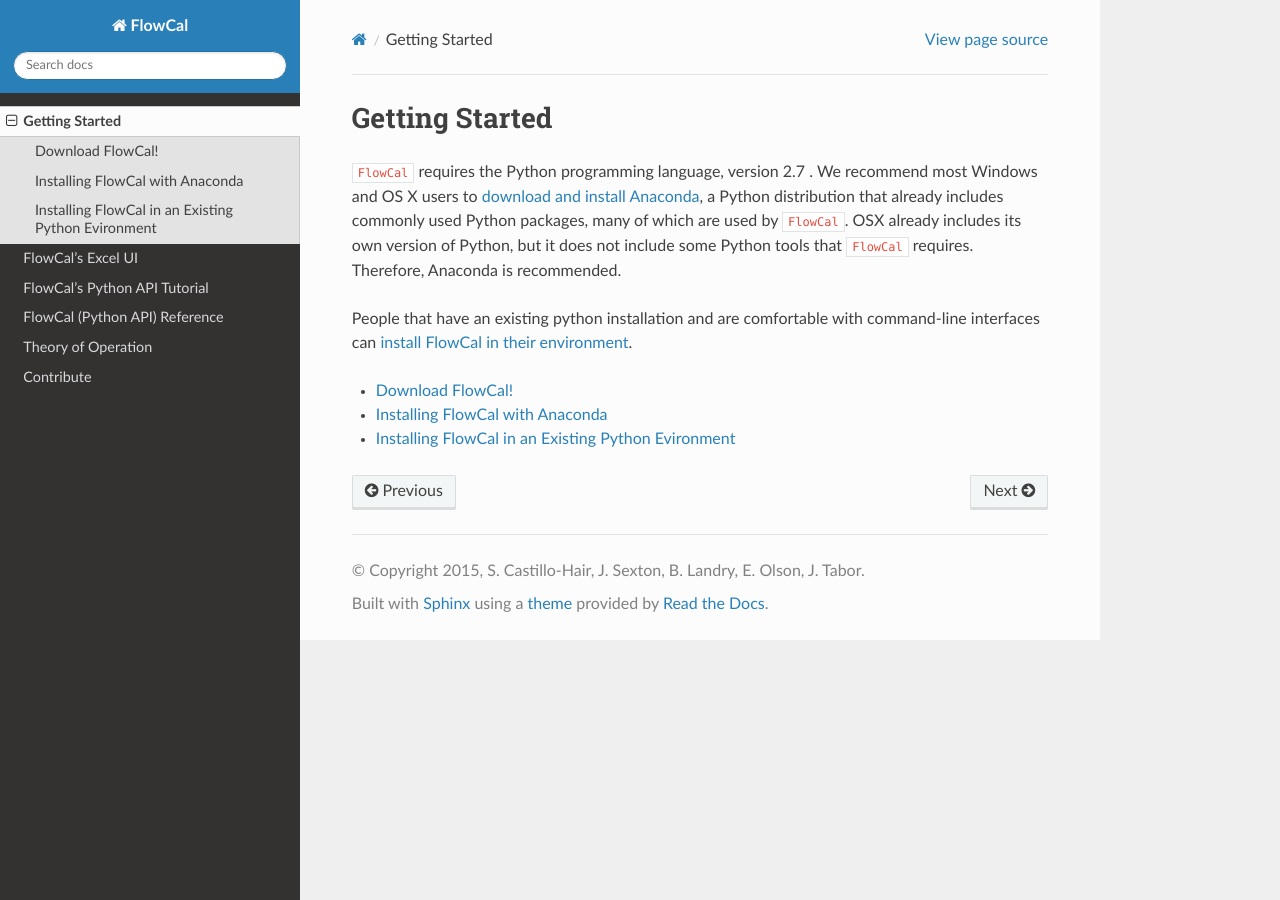
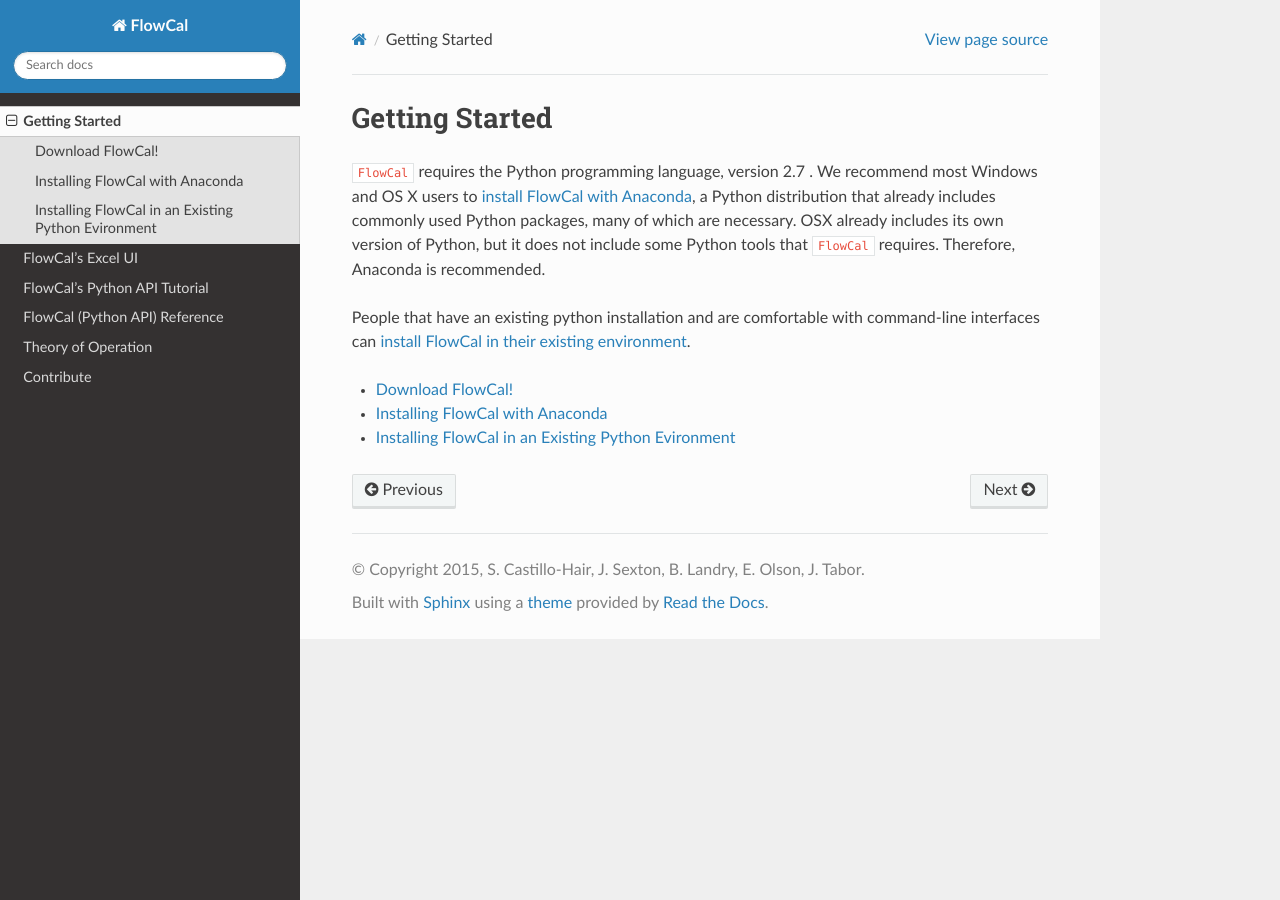
Before and after one commit to taborlab/FlowCal, a Sphinx documentation site: the page built from doc/getting_started/index.rst, in a window 1280 px wide. Built offline with Sphinx 7.4.7 and the Read the Docs theme 2.0.0, drawn with Linux system fonts in a browser that asks for light colours; the version number could not be read and is left out.

Commit message:
Small changes to the getting started section of documentation.

```diff
--- a/doc/getting_started/index.rst
+++ b/doc/getting_started/index.rst
@@ -1,9 +1,9 @@
 Getting Started
 ===============
 
-``FlowCal`` requires the Python programming language, version 2.7 . We recommend most Windows and OS X users to :doc:`download and install Anaconda<install_anaconda>`, a Python distribution that already includes commonly used Python packages, many of which are used by ``FlowCal``. OSX already includes its own version of Python, but it does not include some Python tools that ``FlowCal`` requires. Therefore, Anaconda is recommended.
+``FlowCal`` requires the Python programming language, version 2.7 . We recommend most Windows and OS X users to :doc:`install FlowCal with Anaconda<install_anaconda>`, a Python distribution that already includes commonly used Python packages, many of which are necessary. OSX already includes its own version of Python, but it does not include some Python tools that ``FlowCal`` requires. Therefore, Anaconda is recommended.
 
-People that have an existing python installation and are comfortable with command-line interfaces can :doc:`install FlowCal in their environment<install_python>`.
+People that have an existing python installation and are comfortable with command-line interfaces can :doc:`install FlowCal in their existing environment<install_python>`.
 
 .. toctree::
    :maxdepth: 1
--- a/doc/getting_started/install_anaconda.rst
+++ b/doc/getting_started/install_anaconda.rst
@@ -11,10 +11,10 @@
 
 4. Inside the unzipped folder, double click on ``Install FlowCal (Windows).bat`` or ``Install FlowCal (OSX)`` if you are using Windows or OS X, respectively. This will open a terminal window and install ``FlowCal``. The installation procedure may take a few minutes. When installation is finished, the terminal will show the message “Press Enter to finish...”. If the installation was successful, your terminal should look like the figure below. Press Enter to close the terminal window.
 
-.. image:: _static/installation_completed.png
+.. image:: https://www.dropbox.com/s/4jsn9y7u3wo8srt/installation_completed.png?raw=1
 
 .. note:: **Windows**: If the following message appears after double clicking ``Install FlowCal (Windows)``: “Windows protected your PC – Windows SmartScreen prevented an unrecognized app from starting...”, click on the “More info” link under the text, and then click on the “Run anyway” button. This will remove the security restriction from the program and allow it to run properly.
 
 .. note:: **Mac OS X**: If the following error message appears after double clicking ``Install FlowCal (OSX)``: “’Install FlowCal (OSX)’ can’t be opened because it is from an unidentified developer.”, navigate to System Preferences -> Security and Privacy -> General, and click the “Open Anyways” button adjacent to the message stating “’Install FlowCal (OSX)’ was blocked from opening because it is not from an identified developer”. This will remove the security restriction from the program and allow it to run properly.
 
-To see ``FlowCal`` in action, head to the :doc:`How to use the Excel UI</excel_ui/how_to>` section. The ``FlowCal`` zip file includes an ``examples`` folder with files that you can use while following the instructions.
+To see ``FlowCal`` in action, head to the :doc:`Excel UI</excel_ui/index>` section. The ``FlowCal`` zip file includes an ``examples`` folder with files that you can use while following the instructions.
```
